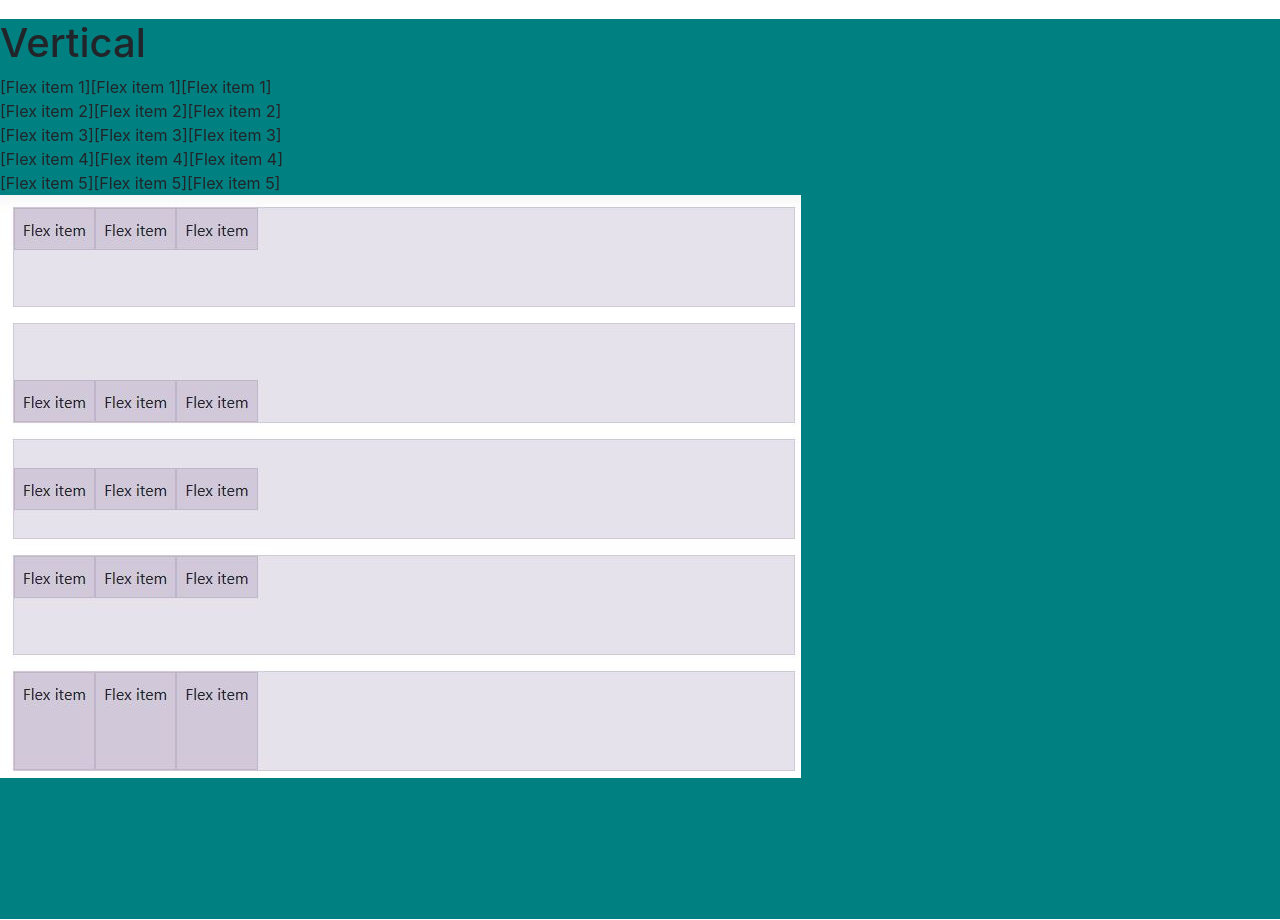
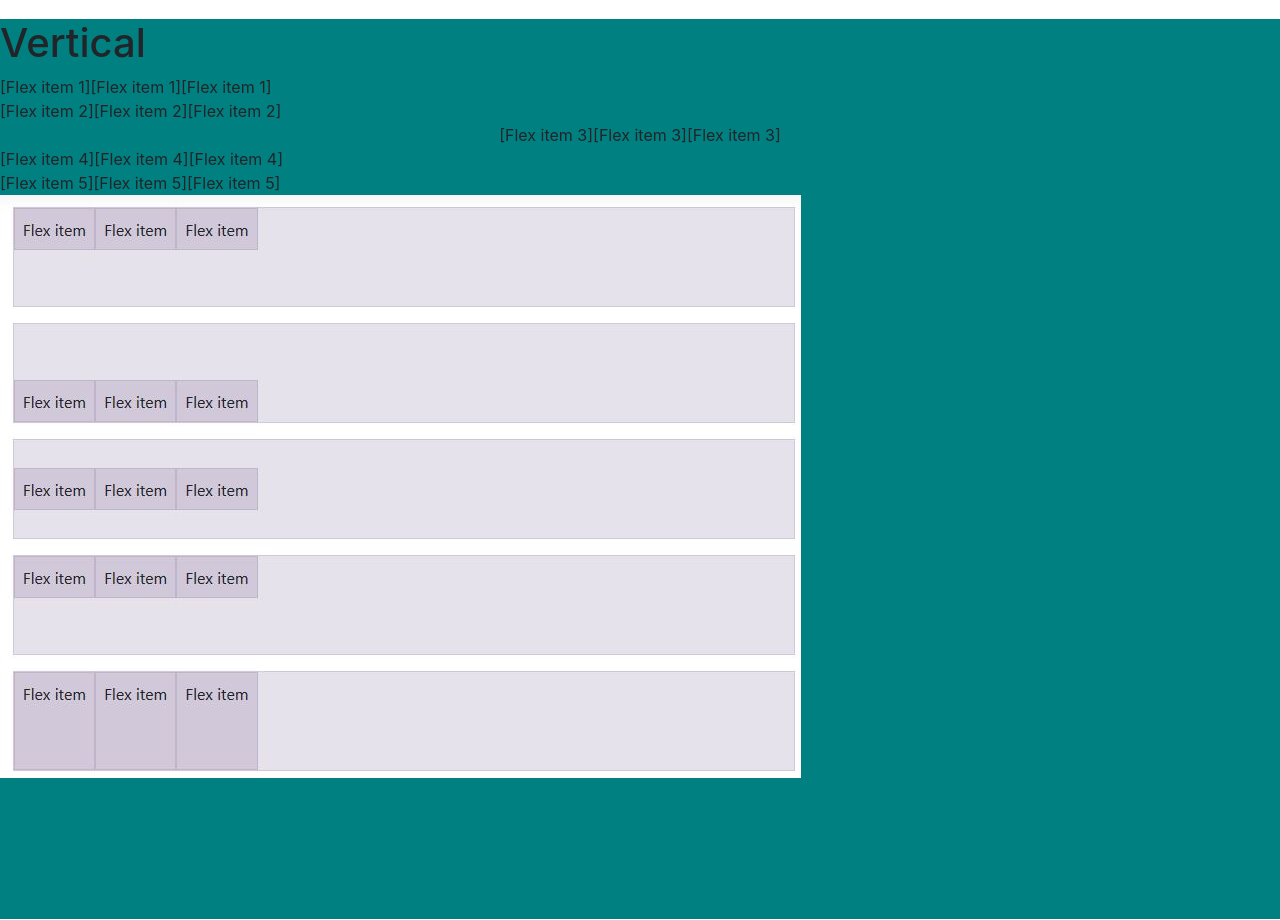
Before and after one commit to Iftekharul-Islam-Fahim/bootstrap-practice, a plain HTML site: page index.html in a window 1280 px wide. Shown: the part 3620-4540 px from the top of the page. Drawn offline with Linux system fonts and the light colour scheme.

Commit message:
test some codes

```diff
--- a/index.html
+++ b/index.html
@@ -196,7 +196,7 @@
             <div>[Flex item 2]</div>
             <div>[Flex item 2]</div>
           </div>
-          <div class="d-flex align-items-center">
+          <div class="d-flex align-items-center justify-content-center">
             <div>[Flex item 3]</div>
             <div>[Flex item 3]</div>
             <div>[Flex item 3]</div>
```
